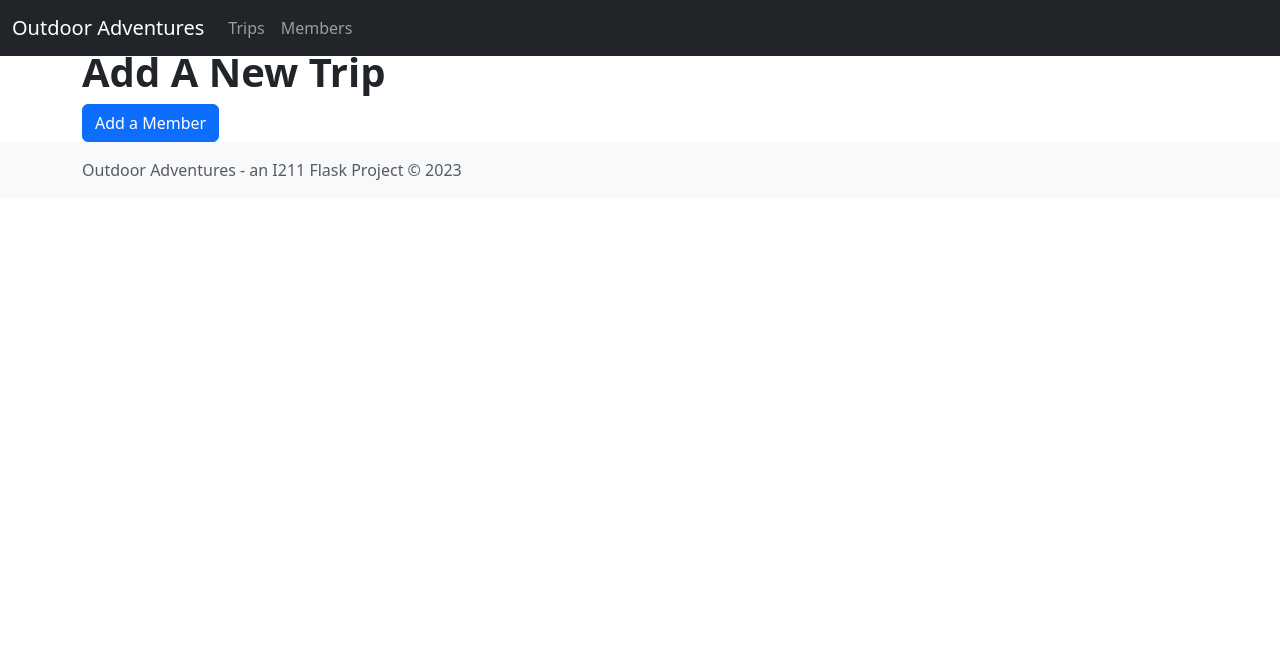
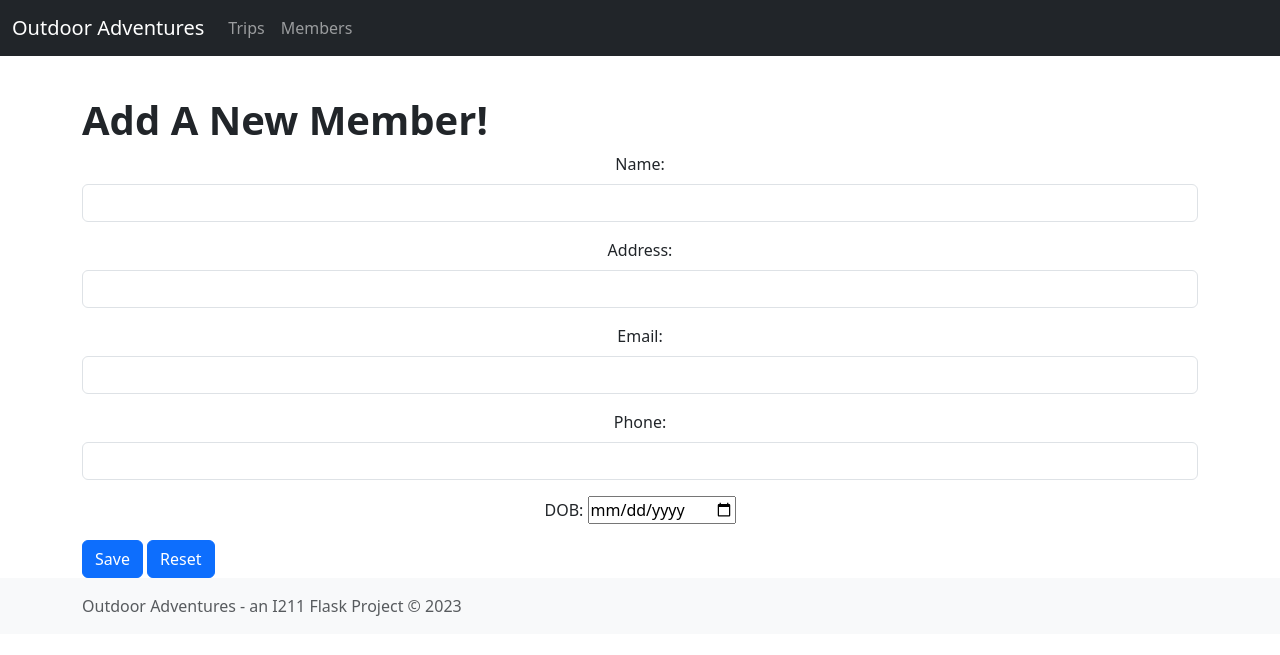
Before and after one commit to ryandossey/I211_projects, a Flask app: page /members/create in a window 1280 px wide. Shown: the top 655 px of the page. Run offline with Flask 2, Linux system fonts and the light colour scheme.

Commit message:
after office hours

```diff
--- a/app.py
+++ b/app.py
@@ -1,4 +1,4 @@
-from flask import Flask, render_template, url_for
+from flask import Flask, render_template, url_for, request, redirect
 import csv
 from datetime import datetime
 app = Flask(__name__)
@@ -39,6 +39,37 @@ def get_members():
         return members
          # I then return the newly created dictionary of the trips
 
+
+    #  set members and trips
+
+def set_trips(trips):
+    try:
+        # I refrenced the write function used in assignment 6 to help me on creating this one
+        with open("trip_data.csv", "w") as csvfile:
+            # I first open the csv file read in earlier
+            csv_writer = csv.writer(csvfile, delimiter=",", quoting=csv.QUOTE_NONNUMERIC)
+            csv_writer.writerow(trips[0].keys())
+            # csv.DictWriter (look it up, for the bonus problem too)
+
+            # I create a for loop that sets the correct number read in to what is produced when written out
+            for i in range(len(trips)):
+                csv_writer.writerow(trips[i].values())
+    except IOError:
+        print("no such file or directory")
+
+def set_members(members):
+    # I took the same steps as above writing this file
+    # I refrenced the write function used in assignment 6 to help me on creating this one
+    try:
+        with open("member_data.csv", "w") as csvfile:
+            # I first open the csv file read in earlier
+            csv_writer = csv.writer(csvfile, delimiter=",", quoting=csv.QUOTE_NONNUMERIC)
+            csv_writer.writerow(trips[0].keys())
+            # I create a for loop that sets the correct number read in to what is produced when written out
+            for i in range(len(trips)):
+                csv_writer.writerow(members[i].values())
+    except IOError:
+        print("no such file or directory")
 
 # I create app routes for the corresponding web pages
 @app.route("/")
@@ -81,6 +112,7 @@ def members_create():
 def add_members():
     if request.method=='POST':
         members = get_members()
+        # change members to members_list
         new_members = {}
         new_members['name'] = request.form['name']
         new_members['DoB'] = request.form['DoB']
@@ -90,4 +122,13 @@ def add_members():
         new_members['level'] = request.form['level']
         new_members['leader'] = request.form['leader']
         new_members['description'] = request.form['description']
-    return render_template('members.html', members=members)
+
+        members.append(new_members)
+        set_members(members)
+
+        return redirect('/members', members=members)
+        # change the redirect function
+    else:
+        return render_template('members_form.html')
+
+        # variable and function both named members
--- a/templates/member_form.html
+++ b/templates/member_form.html
@@ -2,11 +2,46 @@
 {% block title %} MEMBER FORM {% endblock %}
 
 {% block content %}
+<br>
+<br>
 
-<h1 class="mt-5"><strong>Add A New Trip</strong></h1>
+<h1 class="mt-5"><strong>Add A New Member!</strong></h1>
+
+<form class="text-center">
+    <div class="mb-3 col-auto">
+        <label for="name" class="form-label">Name:</label>
+        <input type="text" class="form-control" id="member_name">
+      </div>
+
+    <div class="mb-3">
+      <label for="address" class="form-label">Address:</label>
+      <input type="text" class="form-control" id="member_address">
+    </div>
+
+    <div class="mb-3">
+        <label for="email" class="form-label">Email:</label>
+        <input type="text" class="form-control" id="member_email">
+      </div>
+
+      <div class="mb-3">
+        <label for="phone" class="form-label">Phone:</label>
+        <input type="text" class="form-control" id="member_phone">
+      </div>
+    <!-- input type= date-input -->
+    <!-- https://www.w3schools.com/tags/att_input_type_date.asp -->
+    <div class="mb-3">
+        <label for="birthdate">DOB:</label>
+        <input type="date" id="member_birth" name="birthday">
+    </div>
+    </form>
+
+<div class="text-right">
+    <a class="btn btn-primary" href="{{url_for('members')}}" role="button">Save</a>
+    <!-- need to get the save button to append on csv -->
+    <a class="btn btn-primary" href="{{url_for('members_create')}}" role="button">Reset</a>
+</div>
 
 
-<a class="btn btn-primary" href="{{url_for('members_create')}}" role="button">Add a Member</a>
 
 
 {% endblock %}
```
Also changed, not shown: 1 other file.
